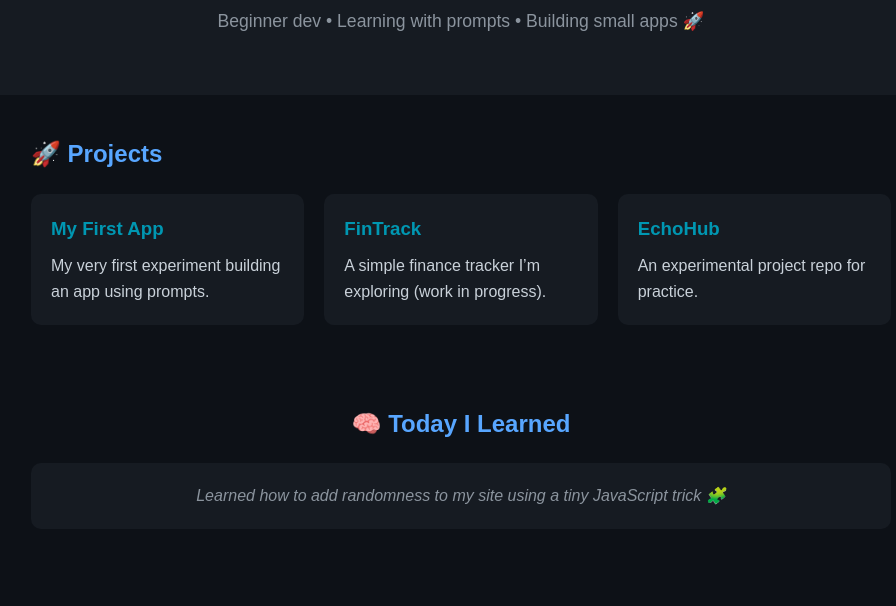
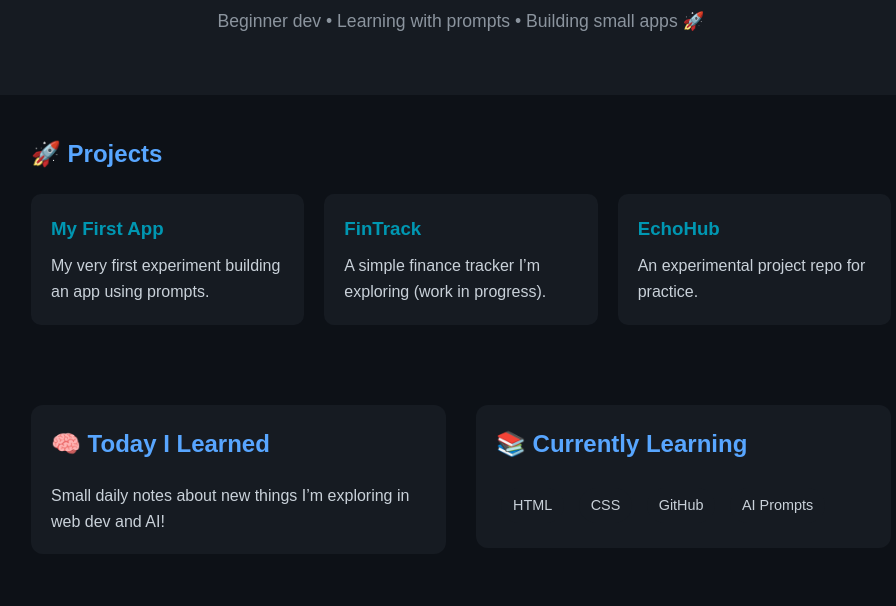
Before and after one commit to samcubiz/samcubiz.github.io, a plain HTML site: page index.html in a window 1280 px wide. Shown: the part 297-903 px from the top of the page, without its empty margins (179-1075 px from the left). Drawn offline with Linux system fonts and the light colour scheme.

Commit message:
Update index.html

```diff
--- a/index.html
+++ b/index.html
@@ -114,6 +114,31 @@
     color: var(--muted);
     font-size: 1.1rem;
   }
+
+.side-by-side {
+  display: flex;
+  justify-content: space-between;
+  align-items: flex-start;
+  gap: 30px;
+  padding: 40px 20px;
+  flex-wrap: wrap; /* makes it responsive on small screens */
+}
+
+.side-by-side .left,
+.side-by-side .right {
+  flex: 1;
+  min-width: 300px;
+  background: var(--card-bg);
+  padding: 20px;
+  border-radius: 12px;
+  transition: background 0.3s ease;
+}
+
+.side-by-side .left:hover,
+.side-by-side .right:hover {
+  background: var(--card-hover);
+}
+
 
   section {
     padding: 40px 20px;
@@ -252,12 +277,23 @@
     </div>
   </section>
 
-  <section id="today-i-learned">
-  <h2>🧠 Today I Learned</h2>
-  <div class="card">
-    <p id="til-text"></p>
+  <section class="side-by-side">
+  <div class="left">
+    <h2>🧠 Today I Learned</h2>
+    <p>Small daily notes about new things I’m exploring in web dev and AI!</p>
+  </div>
+
+  <div class="right">
+    <h2>📚 Currently Learning</h2>
+    <div class="badges">
+      <span>HTML</span>
+      <span>CSS</span>
+      <span>GitHub</span>
+      <span>AI Prompts</span>
+    </div>
   </div>
 </section>
+
 
 <section id="today-i-learned">
   <h2>😎 Today I Learned</h2>
```
